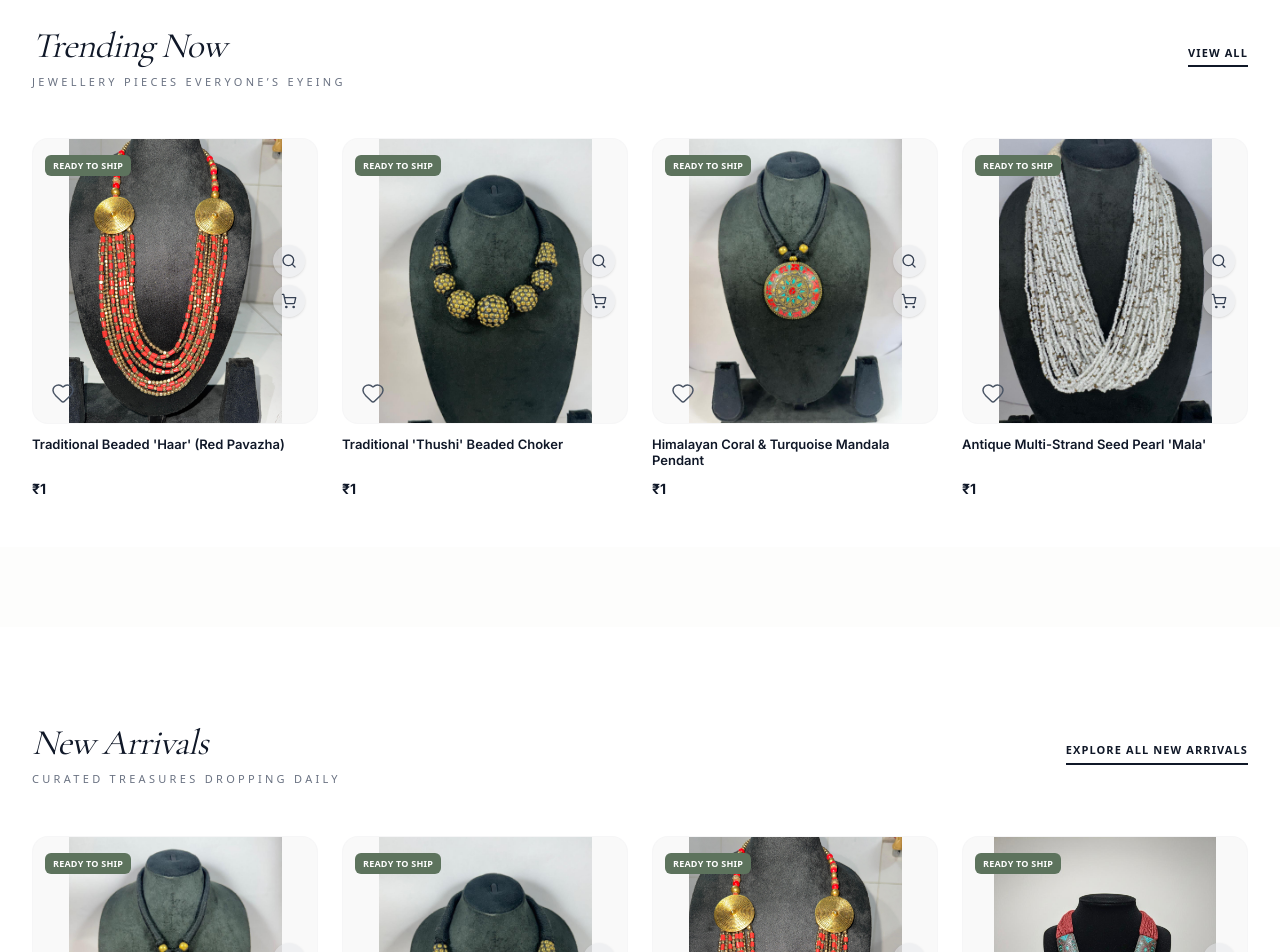
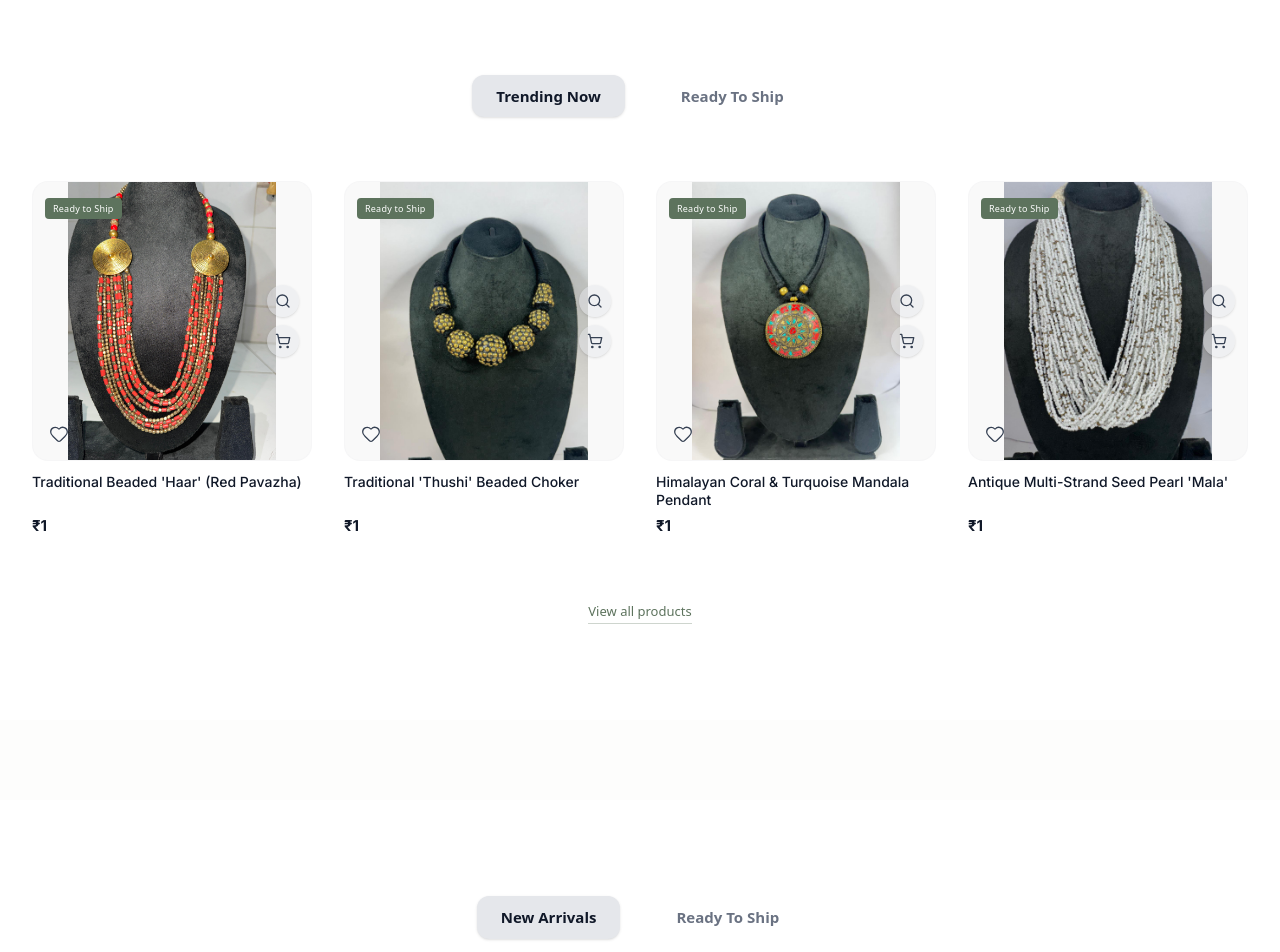
Before and after one commit to mdrafiquerrahman/SalfAntique, a Next.js app: page / in a window 1280 px wide. Shown: the part 1680-2632 px from the top of the page. Built offline with nearby package versions, Linux system fonts and the light colour scheme.

Commit message:
feat: match tab styling and add products from reference image

```diff
--- a/src/app/layout.tsx
+++ b/src/app/layout.tsx
@@ -6,6 +6,7 @@ import NavBar from "../components/NavBar";
 import ContactFooter from "../components/ContactFooter";
 import AppointmentBot from "../components/AppointmentBot";
 import CartDrawer from "../components/CartDrawer";
+import WhatsAppButton from "../components/WhatsAppButton";
 import { CartProvider } from "../context/CartContext";
 
 const inter = Inter({
@@ -42,6 +43,7 @@ export default function RootLayout({
           <TransitionLayout>{children}</TransitionLayout>
           <ContactFooter />
           <AppointmentBot />
+          <WhatsAppButton />
         </CartProvider>
       </body>
     </html>
--- a/src/components/NewArrivals.tsx
+++ b/src/components/NewArrivals.tsx
@@ -15,25 +15,24 @@ export default function NewArrivals() {
   return (
     <section className="bg-white py-12 md:py-24">
       <div className="mx-auto max-w-7xl px-4 lg:px-8">
-        {/* Mobile Tab/Filter Bar */}
-        <div className="flex md:hidden items-center mb-8">
-          <div className="flex items-center bg-transparent border border-gray-100 rounded-xl p-1">
+        {/* Centered Tab/Filter Bar */}
+        <div className="flex justify-center items-center mb-16">
+          <div className="flex items-center gap-8">
             <button
               onClick={() => setActiveTab("new")}
-              className={`px-6 py-2 rounded-xl text-sm font-semibold transition-all duration-300 ${
+              className={`px-6 py-2.5 rounded-xl text-[15px] font-semibold transition-all duration-300 ${
                 activeTab === "new"
-                  ? "bg-gray-100 text-gray-900 shadow-sm"
+                  ? "bg-[#e5e7eb] text-gray-900 shadow-sm"
                   : "text-gray-500 hover:text-gray-900"
               }`}
             >
               New Arrivals
             </button>
-            <div className="w-px h-4 bg-gray-200 mx-2" />
             <button
               onClick={() => setActiveTab("ready")}
-              className={`px-6 py-2 rounded-xl text-sm font-semibold transition-all duration-300 ${
+              className={`px-6 py-2.5 rounded-xl text-[15px] font-semibold transition-all duration-300 ${
                 activeTab === "ready"
-                  ? "bg-gray-100 text-gray-900 shadow-sm"
+                  ? "bg-[#e5e7eb] text-gray-900 shadow-sm"
                   : "text-gray-500 hover:text-gray-900"
               }`}
             >
@@ -42,25 +41,19 @@ export default function NewArrivals() {
           </div>
         </div>
 
-        <div className="hidden md:flex flex-col md:flex-row items-baseline justify-between gap-4 mb-12">
-          <div className="space-y-2">
-            <h2 className="font-serif text-4xl text-gray-900 italic tracking-tight">New Arrivals</h2>
-            <p className="text-gray-500 text-[11px] uppercase tracking-[0.3em] font-medium">
-              Curated Treasures dropping daily
-            </p>
-          </div>
-          <Link
-            href="/collections"
-            className="text-gray-900 text-[11px] uppercase tracking-widest font-bold border-b-2 border-gray-900 pb-1 hover:text-muted-gold hover:border-muted-gold transition-all"
-          >
-            Explore All New Arrivals
-          </Link>
-        </div>
-
-        <div className="grid grid-cols-2 md:grid-cols-4 gap-x-4 md:gap-x-6 gap-y-10 md:gap-y-12">
+        <div className="grid grid-cols-2 md:grid-cols-4 gap-x-4 md:gap-x-8 gap-y-12">
           {filteredProducts.map((product) => (
             <ProductCard key={product.slug} product={product} />
           ))}
+        </div>
+
+        <div className="mt-16 flex justify-center">
+          <Link
+            href="/collections"
+            className="text-[#5d735d] text-[13px] font-medium border-b border-[#5d735d]/30 hover:border-[#5d735d] transition-all pb-0.5"
+          >
+            View all products
+          </Link>
         </div>
       </div>
     </section>
--- a/src/components/ProductCard.tsx
+++ b/src/components/ProductCard.tsx
@@ -21,11 +21,13 @@ export default function ProductCard({ product }: { product: Product }) {
     >
       <div className="relative aspect-square overflow-hidden rounded-2xl bg-[#f9f9f9] border border-gray-100/50 transition-all duration-300">
         {/* Ready to Ship Badge */}
-        <div className="absolute top-3 left-3 z-10">
-          <span className="bg-[#5d735d] text-white text-[9px] px-2 py-1 rounded-md font-semibold tracking-wide uppercase">
-            Ready to Ship
-          </span>
-        </div>
+        {product.isReadyToShip && (
+          <div className="absolute top-3 left-3 z-10">
+            <span className="bg-[#5d735d] text-white text-[9px] px-2 py-1 rounded font-medium tracking-wide">
+              Ready to Ship
+            </span>
+          </div>
+        )}
 
         {/* Product Image */}
         <Link
@@ -79,19 +81,19 @@ export default function ProductCard({ product }: { product: Product }) {
             e.preventDefault();
             e.stopPropagation();
           }}
-          className="absolute bottom-3 left-3 z-10 p-1.5 transition-all"
+          className="absolute bottom-3 left-3 z-10 p-1 transition-all"
         >
-          <Heart className="w-6 h-6 text-gray-600 hover:text-red-500 transition-colors stroke-[1.5px]" />
+          <Heart className="w-5 h-5 text-gray-700 hover:text-red-500 transition-colors stroke-[1.5px]" />
         </button>
       </div>
 
       {/* Product Info */}
       <div className="mt-3 flex flex-col gap-0.5">
-        <h3 className="text-[13px] font-semibold text-gray-900 leading-tight line-clamp-2 min-h-[2.5rem] font-sans">
+        <h3 className="text-[14px] font-medium text-gray-900 leading-tight line-clamp-2 min-h-[2.5rem] font-sans">
           {product.name}
         </h3>
         <div className="flex items-center gap-2">
-          <span className="text-[14px] font-bold text-gray-900 font-sans">
+          <span className="text-[15px] font-bold text-gray-900 font-sans">
             {new Intl.NumberFormat('en-IN', {
               style: 'currency',
               currency: 'INR',
--- a/src/components/TrendingNow.tsx
+++ b/src/components/TrendingNow.tsx
@@ -14,27 +14,26 @@ export default function TrendingNow() {
     : products.slice(0, 4);
 
   return (
-    <section className="bg-white py-8 md:py-12">
+    <section className="bg-white py-12 md:py-24 border-t border-gray-50">
       <div className="mx-auto max-w-7xl px-4 lg:px-8">
-        {/* Mobile Tab/Filter Bar */}
-        <div className="flex md:hidden items-center mb-8">
-          <div className="flex items-center bg-transparent border border-gray-100 rounded-xl p-1">
+        {/* Centered Tab/Filter Bar */}
+        <div className="flex justify-center items-center mb-16">
+          <div className="flex items-center gap-8">
             <button
               onClick={() => setActiveTab("trending")}
-              className={`px-6 py-2 rounded-xl text-sm font-semibold transition-all duration-300 ${
+              className={`px-6 py-2.5 rounded-xl text-[15px] font-semibold transition-all duration-300 ${
                 activeTab === "trending"
-                  ? "bg-gray-100 text-gray-900 shadow-sm"
+                  ? "bg-[#e5e7eb] text-gray-900 shadow-sm"
                   : "text-gray-500 hover:text-gray-900"
               }`}
             >
               Trending Now
             </button>
-            <div className="w-px h-4 bg-gray-200 mx-2" />
             <button
               onClick={() => setActiveTab("ready")}
-              className={`px-6 py-2 rounded-xl text-sm font-semibold transition-all duration-300 ${
+              className={`px-6 py-2.5 rounded-xl text-[15px] font-semibold transition-all duration-300 ${
                 activeTab === "ready"
-                  ? "bg-gray-100 text-gray-900 shadow-sm"
+                  ? "bg-[#e5e7eb] text-gray-900 shadow-sm"
                   : "text-gray-500 hover:text-gray-900"
               }`}
             >
@@ -43,25 +42,19 @@ export default function TrendingNow() {
           </div>
         </div>
 
-        <div className="hidden md:flex items-baseline justify-between mb-12">
-          <div className="space-y-2">
-            <h2 className="font-serif text-4xl text-gray-900 italic tracking-tight">Trending Now</h2>
-            <p className="text-gray-500 text-[11px] uppercase tracking-[0.3em] font-medium">
-              Jewellery pieces everyone’s eyeing
-            </p>
-          </div>
-          <Link
-            href="/collections"
-            className="text-gray-900 text-[11px] uppercase tracking-widest font-bold border-b-2 border-gray-900 pb-1 hover:text-muted-gold hover:border-muted-gold transition-all"
-          >
-            View All
-          </Link>
-        </div>
-
-        <div className="grid grid-cols-2 md:grid-cols-4 gap-x-4 md:gap-x-6 gap-y-10 md:gap-y-12">
+        <div className="grid grid-cols-2 md:grid-cols-4 gap-x-4 md:gap-x-8 gap-y-12">
           {filteredProducts.map((product) => (
             <ProductCard key={product.slug} product={product} />
           ))}
+        </div>
+
+        <div className="mt-16 flex justify-center">
+          <Link
+            href="/collections"
+            className="text-[#5d735d] text-[13px] font-medium border-b border-[#5d735d]/30 hover:border-[#5d735d] transition-all pb-0.5"
+          >
+            View all products
+          </Link>
         </div>
       </div>
     </section>
--- /dev/null
+++ b/src/components/WhatsAppButton.tsx
@@ -0,0 +1,24 @@
+"use client";
+
+import { MessageCircle } from "lucide-react";
+
+export default function WhatsAppButton() {
+  const phoneNumber = "919000000000"; // Replace with actual number
+  const message = "Hi Salf Antique, I'm interested in your collection.";
+  const whatsappUrl = `https://wa.me/${phoneNumber}?text=${encodeURIComponent(message)}`;
+
+  return (
+    <a
+      href={whatsappUrl}
+      target="_blank"
+      rel="noopener noreferrer"
+      className="fixed bottom-6 right-6 z-50 bg-[#25D366] text-white p-3.5 rounded-full shadow-lg hover:scale-110 transition-transform duration-300 group"
+      aria-label="Contact on WhatsApp"
+    >
+      <MessageCircle className="w-6 h-6 fill-current" />
+      <span className="absolute right-full mr-3 top-1/2 -translate-y-1/2 bg-white text-gray-800 text-xs font-semibold px-3 py-1.5 rounded-lg shadow-sm opacity-0 group-hover:opacity-100 transition-opacity whitespace-nowrap border border-gray-100 pointer-events-none">
+        Chat with us
+      </span>
+    </a>
+  );
+}
```
Also changed, not shown: src/data/products.ts (+84 -0 lines).
